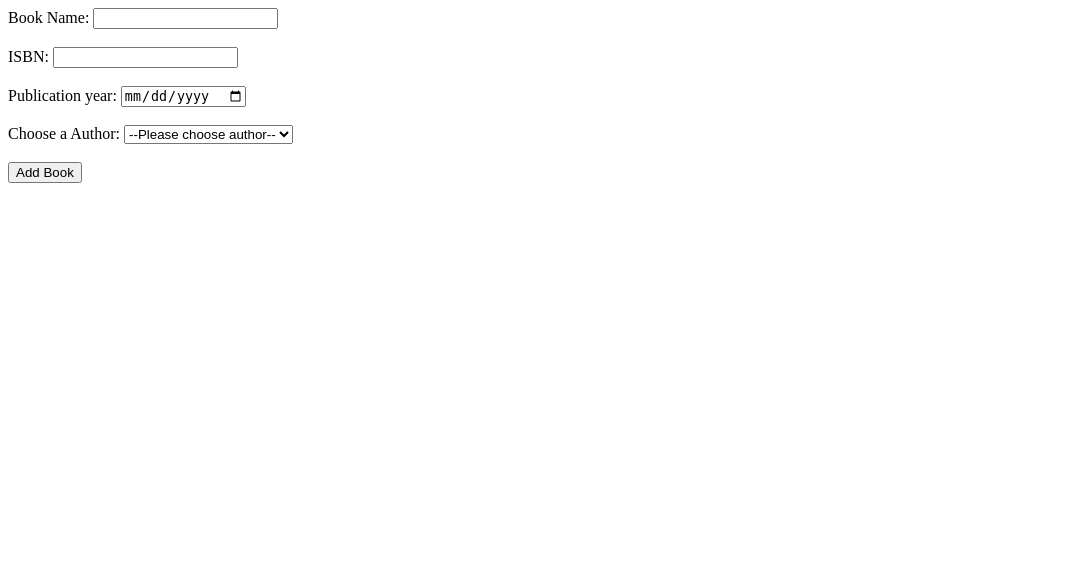
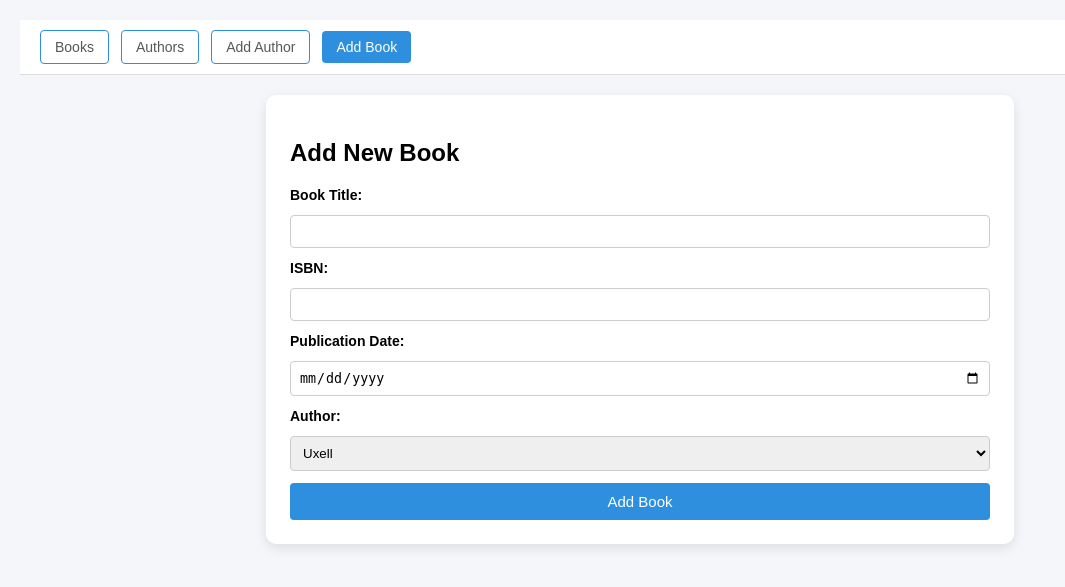
Before and after one commit to Kasayka1999/book_alchemy, a Flask app: page /add_book in a window 1280 px wide. Shown: the top 587 px of the page, without its empty margins (0-1065 px from the left). Run offline with Flask 3, Linux system fonts and the light colour scheme.

Commit message:
New UI, Navbar etc

```diff
--- a/static/css/style.css
+++ b/static/css/style.css
@@ -4,7 +4,6 @@
     padding: 20px;
     margin: 0;
 }
-
 .container {
     max-width: 700px;
     margin: 0 auto;
@@ -33,10 +32,10 @@
     background-color: #fff;
 }
 .book-card img {
-    width: 100%;
-    height: auto;
+    width: 200px;
+    height: 280px;
+    object-fit: cover;
     border-radius: 4px;
-    object-fit: cover;
 }
 .book-card h3 {
     font-size: 16px;
@@ -52,7 +51,38 @@
 }
 .navbar {
     display: flex;
-    justify-content: flex-end;
+    justify-content: space-between;
+    align-items: center;
+    background-color: #ffffff;
+    padding: 10px 20px;
+    border-bottom: 1px solid #ddd;
+    margin-bottom: 20px;
+    flex-wrap: wrap;
+}
+.nav-left,
+.nav-right {
+    display: flex;
+    align-items: center;
+    gap: 12px;
+}
+.nav-btn {
+    background-color: #fff;
+    border: 1px solid #2d8fdd;
+    color: #575757;
+    padding: 8px 14px;
+    text-decoration: none;
+    border-radius: 4px;
+    font-size: 14px;
+    transition: background-color 0.2s ease;
+}
+.nav-btn.active {
+    background-color: #2d8fdd;
+    color: white;
+    border: none;
+}
+.nav-btn:hover {
+    background-color: #1f6fb5;
+    color: #fff;
 }
 .sort-container {
     display: flex;
@@ -64,7 +94,6 @@
     font-weight: bold;
     font-size: 16px;
 }
-
 .sort-container select {
     padding: 6px 12px;
     font-size: 14px;
@@ -78,7 +107,6 @@
     align-items: center;
     margin: 20px;
 }
-
 .search-container form {
     display: flex;
     align-items: center;
@@ -92,7 +120,6 @@
     border-radius: 4px;
     width: 200px;
 }
-
 .search-container button {
     padding: 8px 16px;
     background-color: #0066cc;
@@ -103,7 +130,6 @@
     cursor: pointer;
     transition: background-color 0.2s ease;
 }
-
 .search-container button:hover {
     background-color: #004999;
 }
@@ -131,7 +157,6 @@
     border-radius: 6px;
     margin-bottom: 20px;
 }
-
 .author-list-section .author {
     display: flex;
     justify-content: space-between;
@@ -139,19 +164,54 @@
     padding: 12px 0;
     border-bottom: 1px solid #eee;
 }
-
 .author-list-section .author:last-child {
     border-bottom: none;
 }
-
 .author-list-section .author-name {
     font-size: 18px;
     font-weight: 500;
     color: #333;
 }
-
 .author-list-section .book-count {
     color: #888;
     font-size: 14px;
     margin-left: 10px;
 }
+.form-section {
+    display: flex;
+    flex-direction: column;
+    gap: 12px;
+}
+
+.form-section label {
+    font-weight: 600;
+    font-size: 14px;
+}
+
+.form-section input,
+.form-section select {
+    padding: 8px;
+    border: 1px solid #ccc;
+    border-radius: 4px;
+}
+.submit-btn {
+    padding: 10px 16px;
+    background-color: #2d8fdd;
+    color: white;
+    border: none;
+    border-radius: 4px;
+    font-size: 15px;
+    cursor: pointer;
+    transition: background-color 0.2s ease-in-out;
+}
+.submit-btn:hover {
+    background-color: #1f6fb5;
+}
+.form-message {
+    background-color: #e6ffed;
+    border: 1px solid #b6e6c2;
+    padding: 10px;
+    border-radius: 6px;
+    margin-bottom: 20px;
+    color: #267a3d;
+}
--- a/templates/add_book.html
+++ b/templates/add_book.html
@@ -3,29 +3,36 @@
   <head>
     <meta charset="UTF-8">
     <meta name="viewport" content="width=device-width, initial-scale=1.0">
-    <meta http-equiv="X-UA-Compatible" content="ie=edge">
+    <title>Add Book</title>
+    <link rel="stylesheet" href="{{ url_for('static', filename='css/style.css') }}">
   </head>
   <body>
+    {% include 'navbar.html' %}
+
+    <div class="container">
+      <h2>Add New Book</h2>
       {% if message %}
-    <p style="color: green;">{{ message }}</p>
+        <div class="form-message">{{ message }}</div>
       {% endif %}
-  <form action="/add_book" method="POST">
-  <label for="name">Book Name:</label>
-  <input type="text" id="name" name="name" required><br><br>
+      <form method="POST" action="/add_book" class="form-section">
+        <label for="name">Book Title:</label>
+        <input type="text" name="name" id="name" required>
+
         <label for="isbn">ISBN:</label>
-  <input type="number" id="isbn" name="isbn" required><br><br>
-  <label for="publication_year">Publication year:</label>
-  <input type="date" id="publication_year" name="publication_year" required><br><br>
-  <label for="author-select">Choose a Author:</label>
-    <select name="author_id" id="author-select" required>
-      <option value="">--Please choose author--</option>
+        <input type="text" name="isbn" id="isbn" required>
+
+        <label for="publication_year">Publication Date:</label>
+        <input type="date" name="publication_year" id="publication_year" required>
+
+        <label for="author_id">Author:</label>
+        <select name="author_id" id="author_id" required>
           {% for author in authors %}
             <option value="{{ author.id }}">{{ author.name }}</option>
           {% endfor %}
-    </select><br><br>
+        </select>
 
-    <input type="submit" value="Add Book">
+        <button type="submit" class="submit-btn">Add Book</button>
       </form>
-
+    </div>
   </body>
 </html>
--- a/templates/authors.html
+++ b/templates/authors.html
@@ -7,6 +7,7 @@
     <link rel="stylesheet" href="{{ url_for('static', filename='css/style.css') }}">
   </head>
 <body>
+{% include 'navbar.html' %}
 <div class="container">
   <div class="author-list-section">
   {% if deleted_successfully %}
--- /dev/null
+++ b/templates/navbar.html
@@ -0,0 +1,25 @@
+<div class="navbar">
+  <div class="nav-left">
+    <a class="nav-btn {% if request.path == '/' %}active{% endif %}" href="/">Books</a>
+    <a class="nav-btn {% if request.path == '/authors' %}active{% endif %}" href="/authors">Authors</a>
+    <a class="nav-btn {% if request.path == '/add_author' %}active{% endif %}" href="/add_author">Add Author</a>
+    <a class="nav-btn {% if request.path == '/add_book' %}active{% endif %}" href="/add_book">Add Book</a>
+  </div>
+  {% if request.path == '/' %}
+  <div class="nav-right">
+    <div class="sort-container">
+      <label for="sort">Sort by:</label>
+      <select id="sort" onchange="location = this.value;">
+        <option value="/?sort=title" {% if sort_by == 'title' %}selected="selected"{% endif %}>Title</option>
+        <option value="/?sort=author" {% if sort_by == 'author' %}selected="selected"{% endif %}>Author</option>
+      </select>
+    </div>
+    <div class="search-container">
+      <form action="/" method="get">
+        <input type="text" name="search" placeholder="Search books..." value="{{ request.args.get('search', '') }}">
+        <button type="submit">Search</button>
+      </form>
+    </div>
+  </div>
+  {% endif %}
+</div>
```
Also changed, not shown: templates/add_author.html (+20 -12 lines), templates/home.html (+1 -15 lines). Lines whose indentation alone changed are shown as unchanged.
